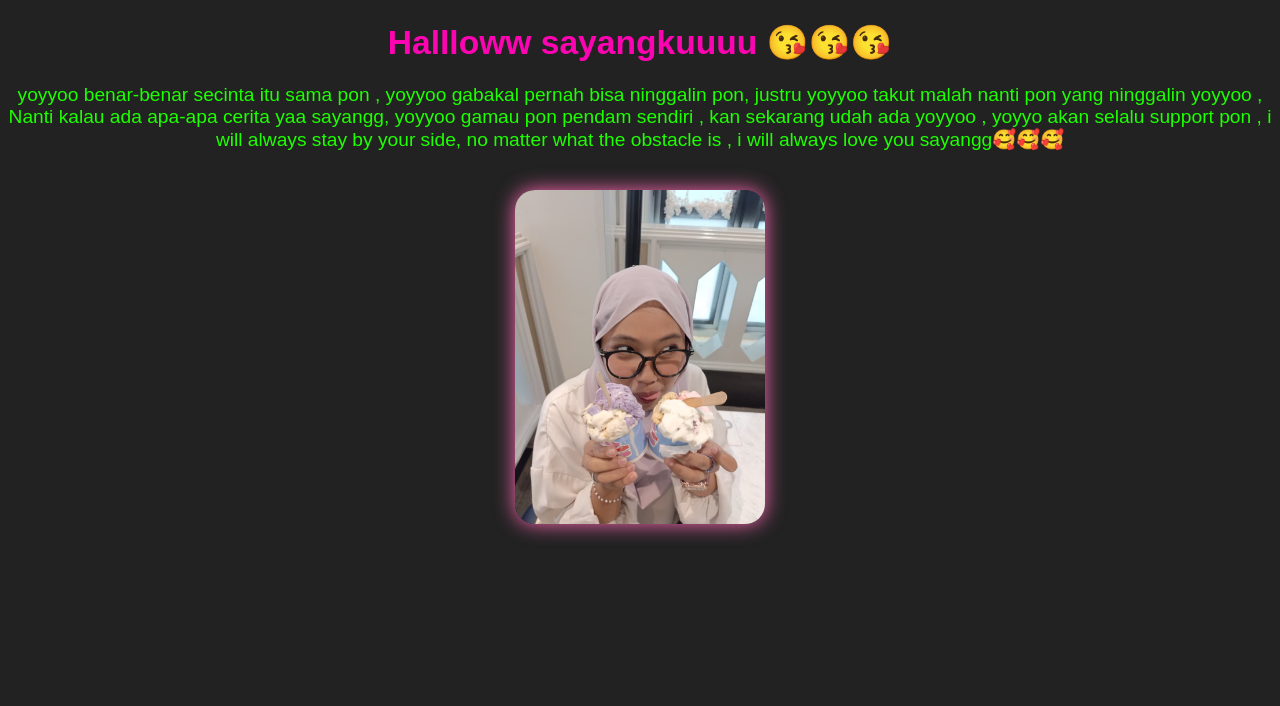
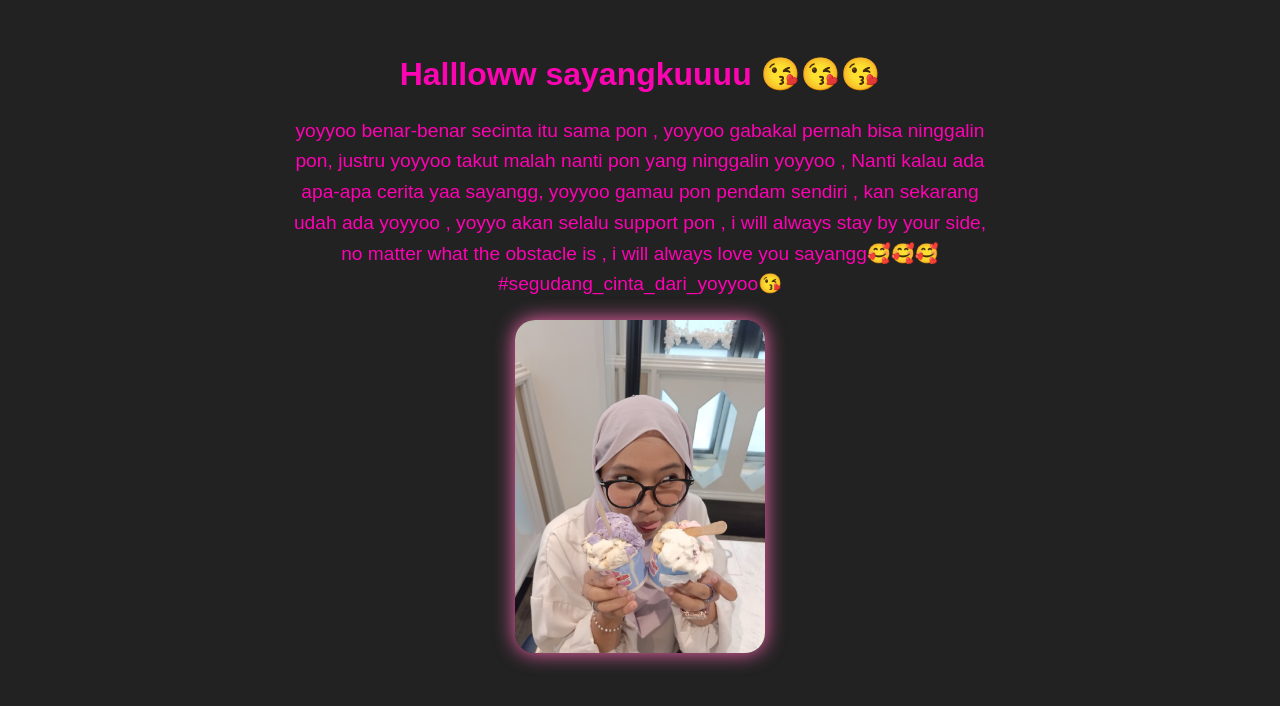
Before and after one commit to maktoyy-arch/belajar-css, a plain HTML site: page index.html in a window 1280 px wide. Drawn offline with Linux system fonts and the light colour scheme.

Commit message:
update teks web

```diff
--- a/index.html
+++ b/index.html
@@ -8,7 +8,8 @@
 </head>
 <body>
     <h1>Hallloww sayangkuuuu 😘😘😘</h1>
-    <p>yoyyoo benar-benar secinta itu sama pon , yoyyoo gabakal pernah bisa ninggalin pon, justru yoyyoo takut malah nanti pon yang ninggalin yoyyoo , Nanti kalau ada apa-apa cerita yaa sayangg, yoyyoo gamau pon pendam sendiri , kan sekarang udah ada yoyyoo , yoyyo akan selalu support pon , i will always stay by your side, no matter what the obstacle is , i will always love you sayangg🥰🥰🥰</p>
+    <p>yoyyoo benar-benar secinta itu sama pon , yoyyoo gabakal pernah bisa ninggalin pon, justru yoyyoo takut malah nanti pon yang ninggalin yoyyoo , Nanti kalau ada apa-apa cerita yaa sayangg, yoyyoo gamau pon pendam sendiri , kan sekarang udah ada yoyyoo , yoyyo akan selalu support pon , i will always stay by your side, no matter what the obstacle is , i will always love you sayangg🥰🥰🥰                                 #segudang_cinta_dari_yoyyoo😘
+    </p>
 
     <!-- Tambahkan foto -->
     <img src="gambar/foto1.png" alt="Foto Romantis" class="foto-romantis">
--- a/style.css
+++ b/style.css
@@ -1,23 +1,50 @@
+/* Body dan layout umum */
 body {
-    background-color: #222;
-    color: rgb(5, 1, 20);
+    background-color: #222; /* warna gelap nyaman */
+    color: #fff;            /* teks putih */
     font-family: Arial, sans-serif;
     text-align: center;
+    padding: 20px;
+    line-height: 1.6;
 }
 
+/* Judul */
 h1 {
     color: rgb(253, 4, 179);
-    font-size: 2.1em;
+    font-size: 2em;
+    margin-bottom: 15px;
 }
 
+/* Paragraf */
 p {
-    color: #1eff00;
+    color: #ff00b3;
     font-size: 1.2em;
+    max-width: 700px;
+    margin: 0 auto 20px auto;
 }
 
+/* Gambar romantis */
 .foto-romantis {
     width: 250px;
     border-radius: 20px;
     margin-top: 20px;
+    margin-bottom: 40px;
     box-shadow: 0 0 20px hotpink;
+    display: block;
+    margin-left: auto;
+    margin-right: auto;
+    transition: transform 0.3s ease, box-shadow 0.3s ease;
 }
+
+/* Efek hover pada foto */
+.foto-romantis:hover {
+    transform: scale(1.05);
+    box-shadow: 0 0 30px deeppink;
+}
+
+/* Optional: buat teks responsive */
+@media (max-width: 600px) {
+    h1 { font-size: 1.5em; }
+    p { font-size: 1em; }
+    .foto-romantis { width: 200px; }
+}
```
